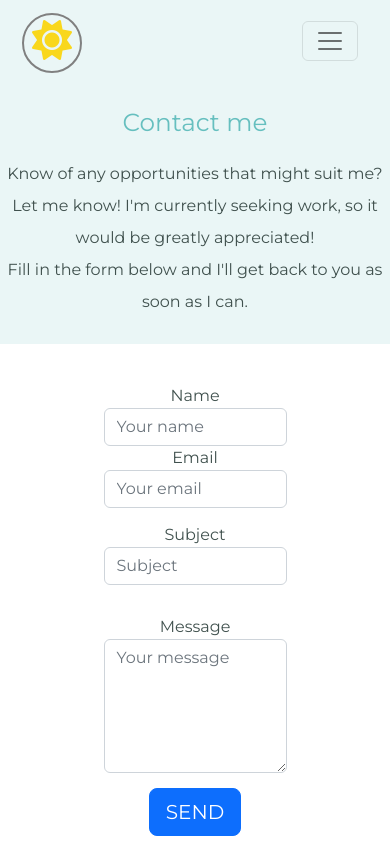
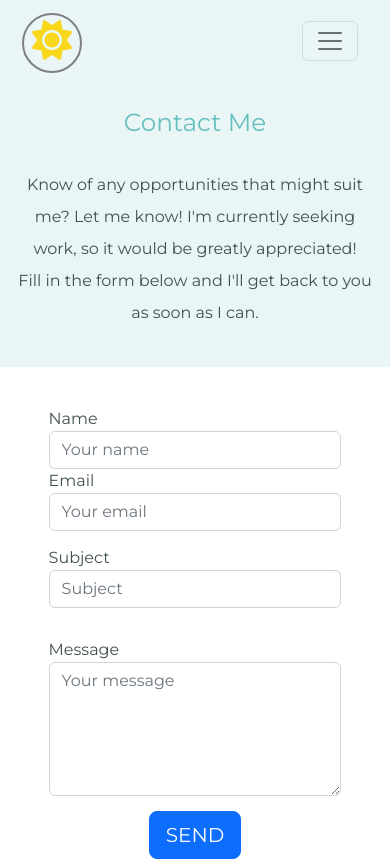
Before and after one commit to samcdonovan/Personal-Site, a Next.js app: page /contact in a window 390 px wide. Shown: the top 861 px of the page. Built offline with nearby package versions, Linux system fonts and the light colour scheme; a web font is replaced by a local one.

Commit message:
Update responsiveness for phone site (Contact page)

```diff
--- a/public/css/styles.css
+++ b/public/css/styles.css
@@ -436,8 +436,8 @@ p {
 }
 
 #contact-form label {
-  display: inline-block;
   text-align: left;
+  float: left;
 }
 
 .form-field {
@@ -567,6 +567,15 @@ p {
   .item img {
     height: 80%;
   }
+
+  /* Contact form */
+  .contact-container {
+    margin-bottom: 20px;
+  }
+
+  #contact-form {
+    width: 80%;
+  }
 }
 
 /* ========
--- a/src/components/Navbar.jsx
+++ b/src/components/Navbar.jsx
@@ -68,10 +68,10 @@ export default function Navbar() {
       }
 
       {pathname === "/contact" ?
-        <div class="header">
-          <h2 className="section-title h1-responsive font-weight-bold text-center">Contact me</h2>
+        <div className="header">
+          <h2 className="section-title h1-responsive font-weight-bold text-center">Contact Me</h2>
 
-          <p className="text-center w-responsive mx-auto">Know of any opportunities that might suit me? Let me know!
+          <p className="header-desc w-responsive mx-auto">Know of any opportunities that might suit me? Let me know!
             I'm currently seeking work, so it would be greatly appreciated!
             <br />Fill in the form below and I'll get back to you as soon as I can.</p>
         </div>
--- a/src/pages/contact.js
+++ b/src/pages/contact.js
@@ -17,33 +17,33 @@ export default function Contact() {
 
                     <input type="hidden" name="_next" value="https://samcdonovan.netlify.app/contact" />
 
-                    <div class="row">
-                        <div class="col-md-6">
-                            <label for="name">Name</label>
+                    <div className="row">
+                        <div className="col-md-6">
+                            <label htmlFor="name">Name</label>
                             <input type="text" id="name" name="name" className="form-control" placeholder="Your name" />
                         </div>
 
-                        <div class="col-md-6">
-                            <label for="email">Email</label>
+                        <div className="col-md-6">
+                            <label htmlFor="email">Email</label>
                             <input type="text" id="email" name="email" className="form-control" placeholder="Your email" />
                         </div>
                     </div>
 
                     <div className="row">
                         <div className="form-field">
-                            <label for="subject">Subject</label>
+                            <label htmlFor="subject">Subject</label>
                             <input type="text" id="subject" name="subject" className="form-control" placeholder="Subject" />
                         </div>
                     </div>
 
                     <div className="row">
                         <div className="form-field">
-                            <label for="message">Message</label>
+                            <label htmlFor="message">Message</label>
                             <textarea type="text" id="message" name="message" rows="5" className="form-control md-textarea" placeholder="Your message"></textarea>
                         </div>
                     </div>
 
-                    <button type="submit" class="btn btn-primary btn-lg">SEND</button>
+                    <button type="submit" className="btn btn-primary btn-lg">SEND</button>
                 </form>
                 {/*
 
```
